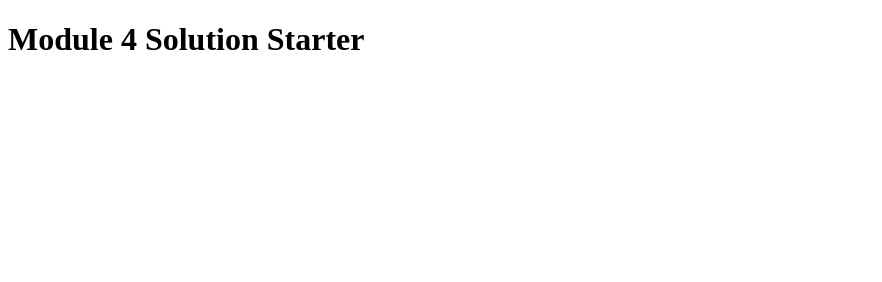
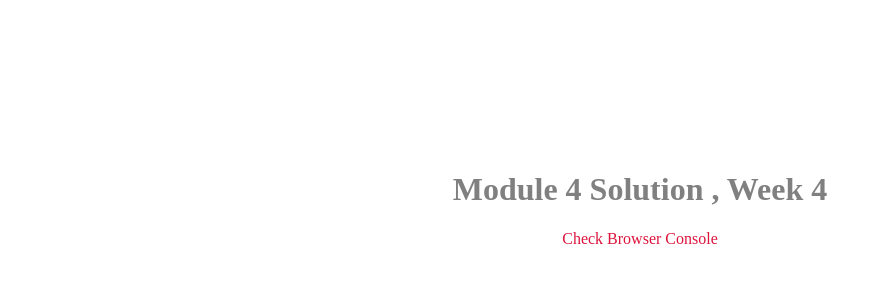
Before and after one commit to huseyinorer/mod4, a plain HTML site: page index.html in a window 1280 px wide. Shown: the whole page, without its empty margins (0-882 px from the left). Drawn offline with Linux system fonts and the light colour scheme.

Commit message:
Update index.html

```diff
--- a/index.html
+++ b/index.html
@@ -3,11 +3,23 @@
 <head>
     <meta charset="utf-8">
     <title>Module 4 Solution Starter</title>
-    <script src="SpeakHello.js"></script>
-    <script src="SpeakGoodBye.js"></script>
-    <script src="script.js"></script>
+    <script src="js/SpeakHello.js"></script>
+    <script src="js/SpeakGoodBye.js"></script>
+    <script src="js/script.js"></script>
+     <style>
+        h1{
+            text-align:center;
+            color:grey;
+            padding-top:150px;
+        }
+        p{
+            text-align:center;
+            color:crimson;
+        }
+    </style>
 </head>
 <body>
-    <h1>Module 4 Solution Starter</h1>
+    <h1>Module 4 Solution , Week 4</h1>
+    <p>Check Browser Console</p>
 </body>
 </html>
```
